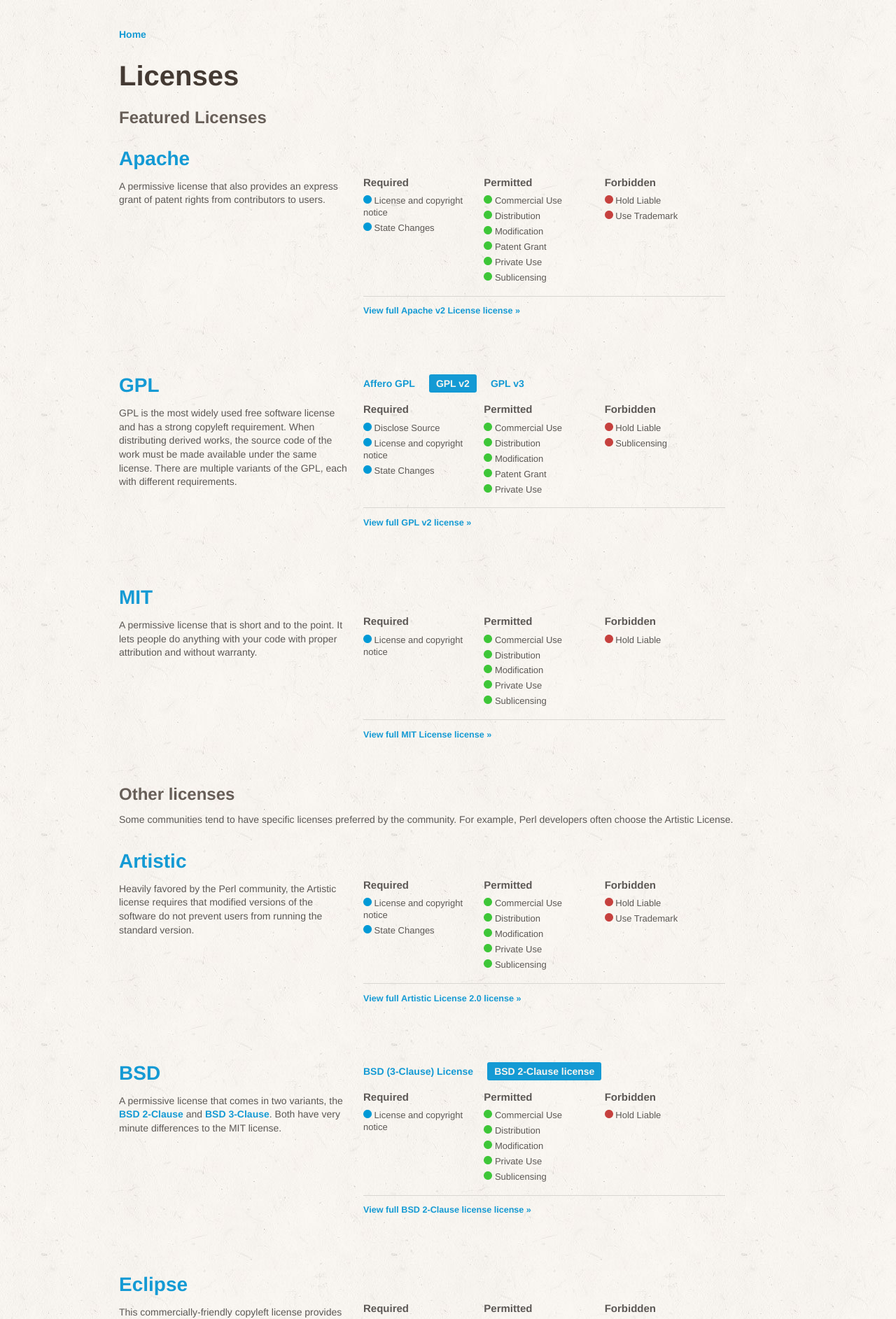
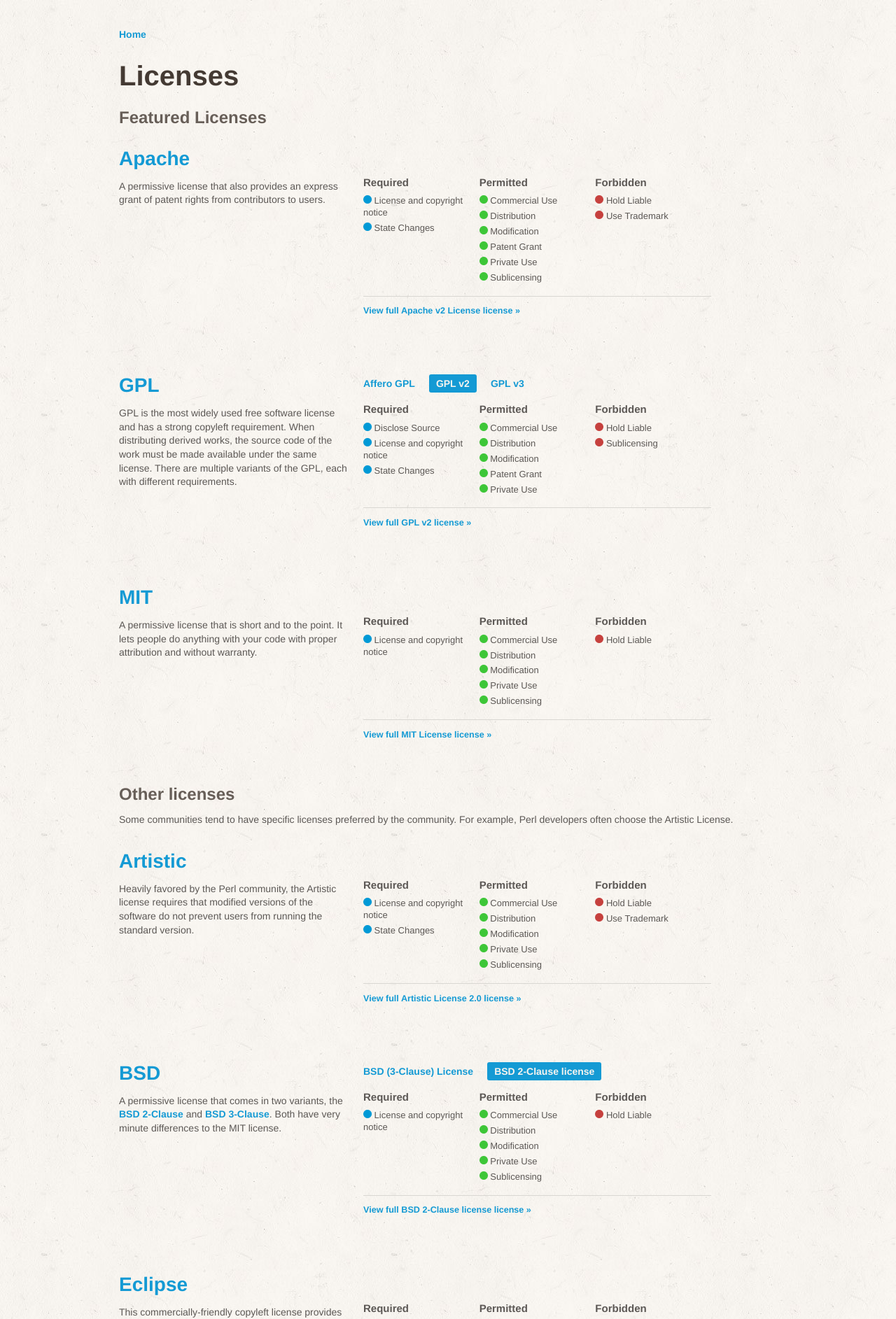
Before and after one commit to github/choosealicense.com, a Jekyll site: the page built from licenses.html, in a window 1280 px wide. Shown: the top 1885 px of the page at 70% size. Built offline with Jekyll 4.4.1, drawn with Linux system fonts in a browser that asks for light colours; some web fonts are replaced.

Commit message:
Specify box sizing.

```diff
--- a/css/application.css
+++ b/css/application.css
@@ -199,12 +199,18 @@
 }
 
 .license-details {
+  -webkit-box-sizing: border-box;
+  -moz-box-sizing: border-box;
+  box-sizing: border-box;
   float: left;
   width: 55%;
   padding-left: 20px;
 }
 
 .license-variations {
+  -webkit-box-sizing: content-box;
+  -moz-box-sizing: content-box;
+  box-sizing: content-box;
   height: 31px;
   padding-top: 23px;
   margin-left: -10px;
@@ -242,6 +248,9 @@
 }
 
 .license-rules .name {
+  -webkit-box-sizing: content-box;
+  -moz-box-sizing: content-box;
+  box-sizing: content-box;
   border-right: solid 1px #d9d7d2;
   padding-left: 0;
   width: 280px;
```
